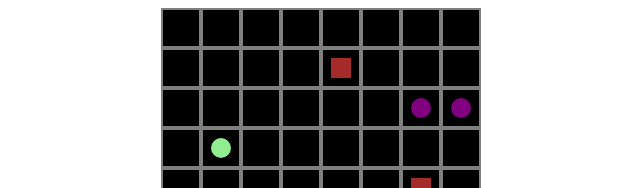
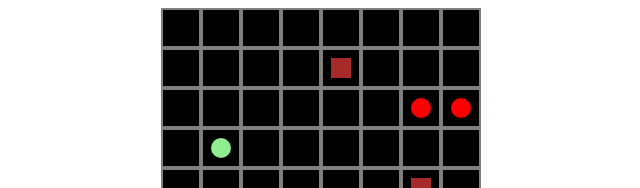
Before and after one commit to klope3/react-turn-based-game, a React (Vite) app: page / in a window 1280 px wide. Shown: the top 188 px of the page, without its empty margins (319-959 px from the left). Built offline with nearby package versions, Linux system fonts and the light colour scheme.

Commit message:
Add melee enemy back in; add enemy randomization

```diff
--- a/src/data/characters.ts
+++ b/src/data/characters.ts
@@ -1,12 +1,15 @@
 import { bombThrowDelay, gameBoardCellsX } from "../constants";
-import { getLinesOfSightFlat, getOpenNeighbors } from "../gridLogic/helpers";
+import {
+  getClosestOpenNeighbor,
+  getLinesOfSightFlat,
+} from "../gridLogic/helpers";
 import { minBy } from "../minMax";
 import { standardAttackPlayerMutator } from "../redux/gameMutators";
 import { Cell, EnemyData, EnemyType } from "../types/gameStateTypes";
 import {
+  areCellsAdjacent,
   flatIndexToCoords,
   getTaxicabDistance,
-  getTrueDistance,
 } from "../utility";
 
 export const characterData: EnemyData[] = [
@@ -16,6 +19,35 @@
     timerDirection: "none",
     chooseMovementIndex: () => 0,
     tryAttackPlayer: () => false,
+  },
+  {
+    type: "melee",
+    attackRange: 1,
+    timerDirection: "none",
+    chooseMovementIndex(selfState, playerState, cells) {
+      const closestOpenPlayerNeighbor = getClosestOpenNeighbor(
+        selfState.curCellIndex,
+        playerState.curCellIndex,
+        cells
+      );
+      return closestOpenPlayerNeighbor;
+    },
+    tryAttackPlayer(mutableSelfState, mutablePlayerState, _, walkableGrid) {
+      if (
+        !areCellsAdjacent(
+          mutableSelfState.curCellIndex,
+          mutablePlayerState.curCellIndex,
+          gameBoardCellsX
+        )
+      )
+        return false;
+      standardAttackPlayerMutator(
+        mutablePlayerState,
+        mutableSelfState,
+        walkableGrid
+      );
+      return true;
+    },
   },
   {
     type: "archer",
@@ -81,18 +113,18 @@
       if (mutableSelfState.timer > 0) {
         return false;
       }
-      const validTargetIndices = getOpenNeighbors(
+      const closestOpenPlayerNeighbor = getClosestOpenNeighbor(
+        mutableSelfState.curCellIndex,
         mutablePlayerState.curCellIndex,
-        mutableCells
+        mutableCells,
+        true
       );
-      if (validTargetIndices.length === 0) return false;
+      if (closestOpenPlayerNeighbor === mutableSelfState.curCellIndex)
+        return false;
 
-      const closest = minBy(validTargetIndices, (index) =>
-        getTrueDistance(mutableSelfState.curCellIndex, index, gameBoardCellsX)
-      ) as number; //if we reach this, validTargetIndices has at least one value, so this WILL be defined
       const { distance, deltaX, deltaY } = getTaxicabDistance(
         mutableSelfState.curCellIndex,
-        closest,
+        closestOpenPlayerNeighbor,
         gameBoardCellsX
       );
       const closeEnough =
@@ -101,7 +133,7 @@
         deltaY <= this.attackRange;
       if (!closeEnough) return false;
 
-      mutableCells[closest].cellObject = {
+      mutableCells[closestOpenPlayerNeighbor].cellObject = {
         type: "bomb",
       };
       const coords = flatIndexToCoords(
@@ -113,17 +145,12 @@
       return true;
     },
     chooseMovementIndex(selfState, playerState, cells) {
-      const openPlayerNeighbors = getOpenNeighbors(
+      const closestOpenPlayerNeighbor = getClosestOpenNeighbor(
+        selfState.curCellIndex,
         playerState.curCellIndex,
         cells
       );
-      if (openPlayerNeighbors.length === 0) return selfState.curCellIndex;
-
-      const closest = minBy(openPlayerNeighbors, (index) =>
-        getTaxicabDistance(selfState.curCellIndex, index, gameBoardCellsX)
-      ) as number;
-
-      return closest;
+      return closestOpenPlayerNeighbor;
     },
   },
 ];
--- a/src/generate/characters.ts
+++ b/src/generate/characters.ts
@@ -4,7 +4,7 @@
   minSpawnDistanceFromPlayer,
   playerHealthStart,
 } from "../constants";
-import { getEnemyData } from "../data/characters";
+import { characterData, getEnemyData } from "../data/characters";
 import { Cell, CharacterState } from "../types/gameStateTypes";
 import { getNewId, getRandomInt, getTaxicabDistance } from "../utility";
 import { mulberry32 } from "./random";
@@ -38,10 +38,11 @@
     const randIndex = Math.floor(
       mulberry32(i + getRandomInt(seed)) * validIndices.length
     );
+    const randType = chooseRandomCharacterType(seed, i + getRandomInt(seed));
     const newCharacter: CharacterState = {
       curCellIndex: validIndices[randIndex],
       health: 1,
-      enemyData: getEnemyData("bomber"),
+      enemyData: getEnemyData(randType),
       id: getNewId(),
       timer: 0,
     };
@@ -52,3 +53,13 @@
 
   return characters;
 }
+
+function chooseRandomCharacterType(seed: number, randShift: number) {
+  const typesToChooseFrom = characterData
+    .filter((data) => data.type !== "none")
+    .map((data) => data.type);
+  const randIndex = Math.floor(
+    mulberry32(seed + randShift) * typesToChooseFrom.length
+  );
+  return typesToChooseFrom[randIndex];
+}
--- a/src/gridLogic/helpers.ts
+++ b/src/gridLogic/helpers.ts
@@ -1,6 +1,12 @@
 import { directions, gameBoardCellsX, gameBoardCellsY } from "../constants";
+import { minBy } from "../minMax";
 import { Cell, Coordinates } from "../types/gameStateTypes";
-import { coordsToFlatIndex, flatIndexToCoords } from "../utility";
+import {
+  coordsToFlatIndex,
+  flatIndexToCoords,
+  getTaxicabDistance,
+  getTrueDistance,
+} from "../utility";
 import { Direction } from "./types";
 
 export function getEnemyWalkableGrid(cells: Cell[]): boolean[][] {
@@ -142,3 +148,22 @@
   }) as number[]; //ts doesn't know that undefined has been filtered out
   return open;
 }
+
+export function getClosestOpenNeighbor(
+  refIndex: number,
+  neighborCenterIndex: number,
+  cells: Cell[],
+  useTrueDistance: boolean = false
+) {
+  const neighborIndices = getOpenNeighbors(neighborCenterIndex, cells);
+  if (neighborIndices.length === 0) return refIndex;
+
+  const distanceFunction = useTrueDistance
+    ? getTrueDistance
+    : getTaxicabDistance;
+  const closest = minBy(neighborIndices, (index) =>
+    distanceFunction(refIndex, index, gameBoardCellsX)
+  ) as number; //if we reach this, we know neighborIndices has at least one value, so closest WILL be defined
+
+  return closest;
+}
```
